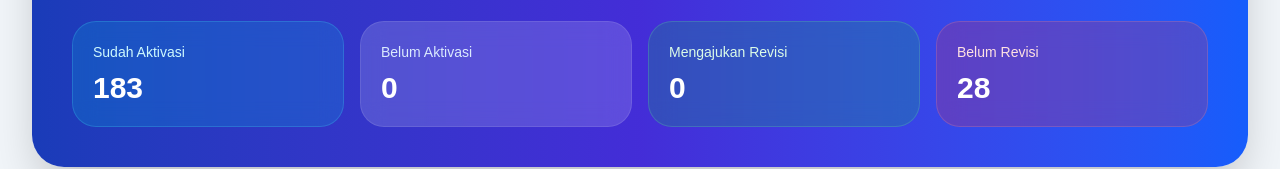
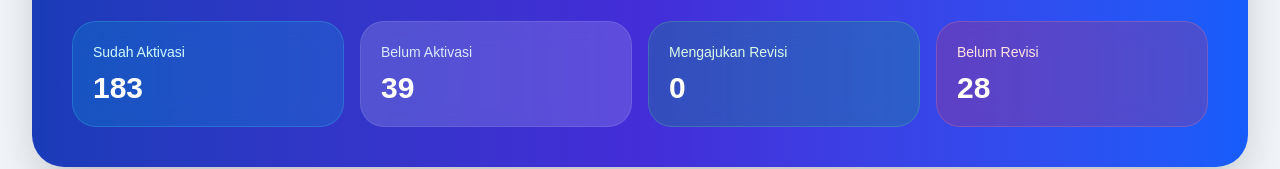
Before and after one commit to ptnvaksin4-spec/laporan-verval, a Next.js app: page / in a window 1280 px wide. Shown: the part 171-340 px from the top of the page. Built offline with nearby package versions, Linux system fonts and the light colour scheme.

Commit message:
fix text contrast

```diff
--- a/app/page.tsx
+++ b/app/page.tsx
@@ -72,11 +72,10 @@ export default function Home() {
 
               <div className="text-3xl font-bold mt-2">
                 {
-                  filteredData.filter(
-                    (item) =>
-                      item["Status Aktivasi"]
-                        ?.toLowerCase()
-                        .trim() === "sudah"
+                  filteredData.filter((item) =>
+                    item["Status Aktivasi"]
+                      ?.toLowerCase()
+                      .includes("sudah")
                   ).length
                 }
               </div>
@@ -92,11 +91,10 @@ export default function Home() {
 
               <div className="text-3xl font-bold mt-2">
                 {
-                  filteredData.filter(
-                    (item) =>
-                      item["Status Aktivasi"]
-                        ?.toLowerCase()
-                        .trim() === "belum"
+                  filteredData.filter((item) =>
+                    item["Status Aktivasi"]
+                      ?.toLowerCase()
+                      .includes("belum")
                   ).length
                 }
               </div>
```
